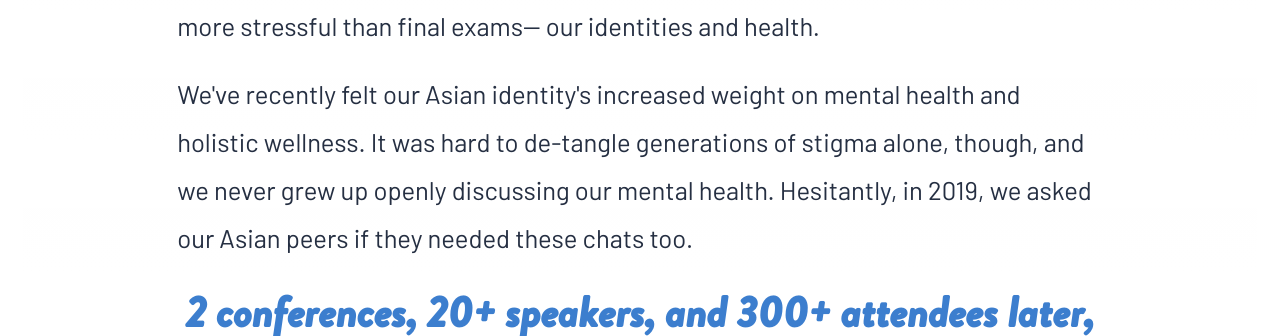
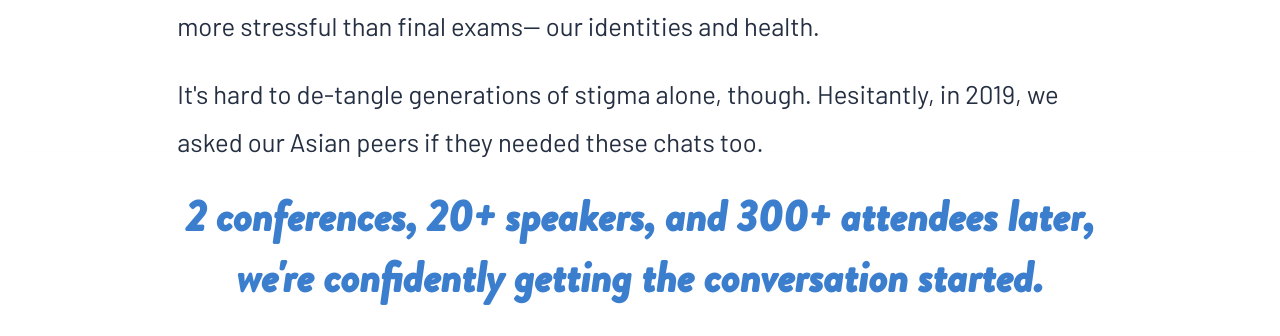
Before and after one commit to michaelge21/inbetween, a plain HTML site: page index.html in a window 1280 px wide. Shown: the part 942-1278 px from the top of the page. Drawn offline with Linux system fonts and the light colour scheme.

Commit message:
Update index.html

```diff
--- a/index.html
+++ b/index.html
@@ -134,11 +134,9 @@
         </p>
         <span
           ><p>
-            We've recently felt our Asian identity's increased weight on mental
-            health and holistic wellness. It was hard to de-tangle generations
-            of stigma alone, though, and we never grew up openly discussing our
-            mental health. Hesitantly, in 2019, we asked our Asian peers if they
-            needed these chats too.
+            It's hard to de-tangle generations of stigma alone, though.
+            Hesitantly, in 2019, we asked our Asian peers if they needed these
+            chats too.
           </p></span
         >
         <h3>
```
